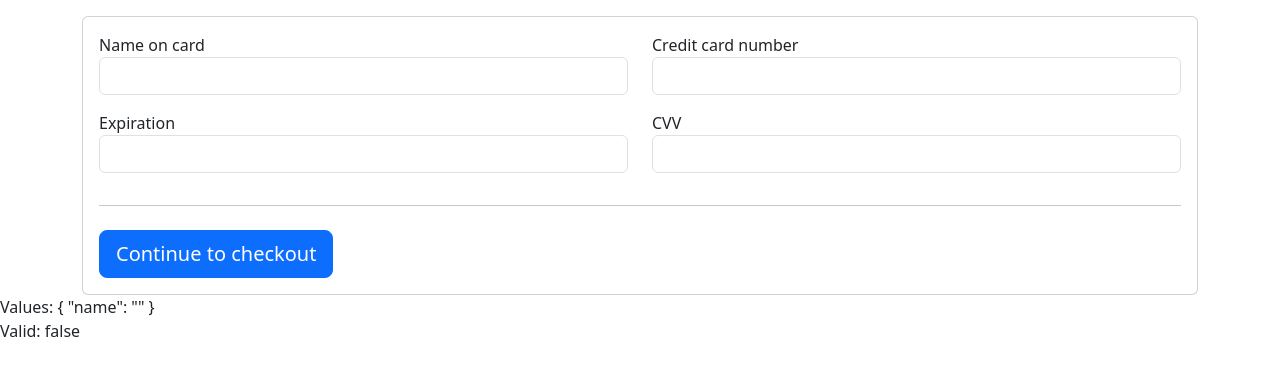
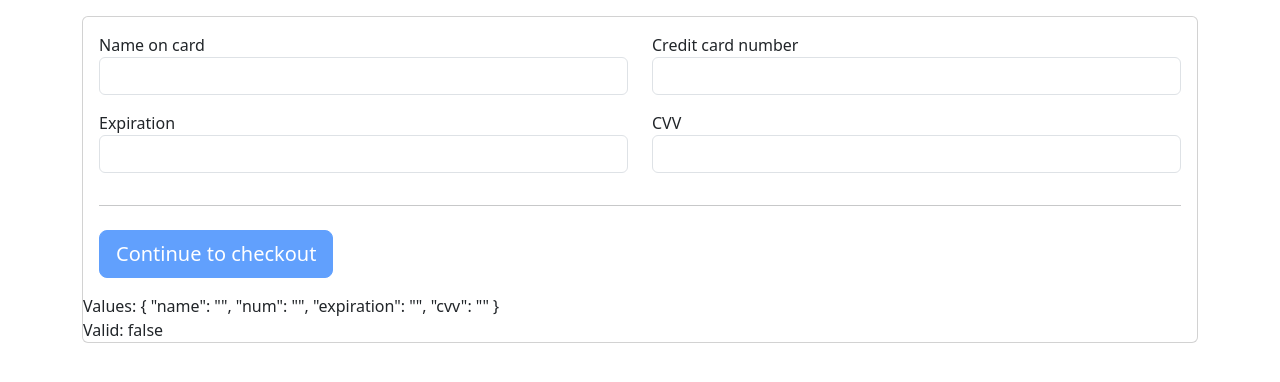
Before and after one commit to AnqiBai/Angular_Projects, an Angular app in the folder credit-card/: page / in a window 1280 px wide. Shown: the top 382 px of the page. Built offline with nearby package versions, Linux system fonts and the light colour scheme.

Commit message:
Updated the Input component for validating other fields.

```diff
--- a/credit-card/src/app/app.component.html
+++ b/credit-card/src/app/app.component.html
@@ -1,6 +1,6 @@
 <div class="container">
   <div class="card mt-3">
-    <form class="card-body" [formGroup]="ccForm">
+    <form class="card-body" [formGroup]="ccForm" (ngSubmit)="submit()">
       <div class="row">
         <div class="col-md-6 mb-3">
           <label>Name on card</label>
@@ -8,23 +8,23 @@
         </div>
         <div class="col-md-6 mb-3">
           <label>Credit card number</label>
-          <input type="text" class="form-control">
+          <app-input [control]="$any(ccForm).get('num')"></app-input>
         </div>
       </div>
       <div class="row">
         <div class="col-md-6 mb-3">
           <label>Expiration</label>
-          <input type="text" class="form-control">
+          <app-input [control]="$any(ccForm).get('expiration')"></app-input>
         </div>
         <div class="col-md-6 mb-3">
           <label>CVV</label>
-          <input type="text" class="form-control">
+          <app-input [control]="$any(ccForm).get('cvv')"></app-input>
         </div>
       </div>
       <hr class="mb-4">
-      <button class="btn btn-primary btn-lg btn-block" type="submit">Continue to checkout</button>
+      <button class="btn btn-primary btn-lg btn-block" type="submit" [disabled]="ccForm.invalid">Continue to checkout</button>
     </form>
+    <div>Values: {{ ccForm.value | json }}</div>
+    <div>Valid: {{ ccForm.valid }}</div>
   </div>
 </div>
-<div>Values: {{ ccForm.value | json }}</div>
-<div>Valid: {{ ccForm.valid }}</div>
--- a/credit-card/src/app/app.component.ts
+++ b/credit-card/src/app/app.component.ts
@@ -11,6 +11,24 @@ export class AppComponent {
     name: new FormControl('', [
       Validators.required,
       Validators.minLength(3)
+    ]),
+    num: new FormControl('', [
+      Validators.required,
+      Validators.minLength(16),
+      Validators.maxLength(16)
+    ]),
+    expiration: new FormControl('', [
+      Validators.required,
+      Validators.pattern(/^(0[1-9]|1[0-2])\/\d{2}$/)
+    ]),
+    cvv: new FormControl('', [
+      Validators.required,
+      Validators.minLength(3),
+      Validators.maxLength(3)
     ])
-  })
+  });
+
+  submit() {
+    console.log('form submitted');
+  }
 }
--- a/credit-card/src/app/input/input.component.html
+++ b/credit-card/src/app/input/input.component.html
@@ -1,6 +1,6 @@
 <input type="text" class="form-control" [formControl]="control"
-    [ngClass]="{ 'is-invalid': control.dirty && control.touched && control.errors }">
-<ng-container *ngIf="control.dirty && control.touched && control.errors">
+    [ngClass]="{ 'is-invalid': showMsg() }">
+<ng-container *ngIf="showMsg()">
     <div *ngIf="$any(control.errors).required" class="invalid-feedback">
         Please fill in the field.
     </div>
@@ -10,4 +10,13 @@
         It must be at least {{ $any(control.errors).minlength.requiredLength }}
         characters long.
     </div>
+    <div *ngIf="$any(control.errors).maxlength" class="invalid-feedback">
+        The value you inputted is {{ $any(control.errors).maxlength.actualLength }}
+        characters long.
+        It can't be longer than {{ $any(control.errors).maxlength.requiredLength }}
+        characters long.
+    </div>
+    <div *ngIf="$any(control.errors).pattern" class="invalid-feedback">
+        Incorrect Format
+    </div>
 </ng-container>
--- a/credit-card/src/app/input/input.component.ts
+++ b/credit-card/src/app/input/input.component.ts
@@ -14,4 +14,9 @@ export class InputComponent implements OnInit {
   ngOnInit(): void {
   }
 
+  showMsg() {
+    const { dirty, touched, errors } = this.control;
+    return dirty && touched && errors;
+  }
+
 }
```
